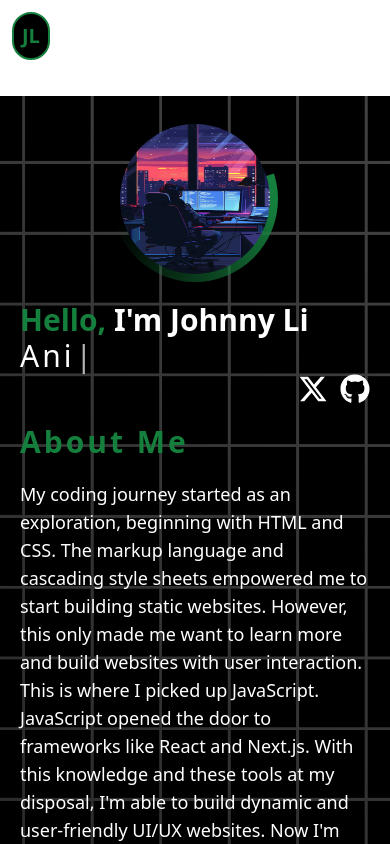
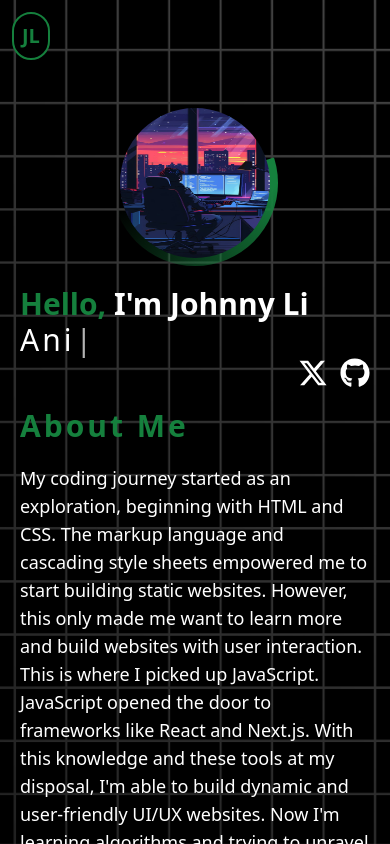
Before and after one commit to j0hnnyli/new-portfolio, a Next.js app: page / in a window 390 px wide. Shown: the top 844 px of the page. Built offline with nearby package versions, Linux system fonts and the light colour scheme.

Commit message:
Update : Fixed Background Image UI Problem  (#23)
* fixed deployment image optimization problem

* cleaned up layout file for

* update the x link

* fixed bg  UI problem

```diff
--- a/app/layout.tsx
+++ b/app/layout.tsx
@@ -42,12 +42,12 @@ export default function RootLayout({
         <Image
           src='/gridBG.jpg'
           alt='grid-bg'
-          fill
-          objectFit="cover"
+          width={300}
+          height={300}
           priority
-          className=" brightness-50"
+          className="brightness-50 h-full w-full fixed object-cover"
         />
-        <main className="relative z-30 max-w-[1500px] md:w-[90%] lg:w-[80%] mx-auto mt-24 md:mt-0">
+        <main className="relative z-30 max-w-[1500px] md:w-[90%] lg:w-[80%] mx-auto pt-20 md:pt-0">
           {children}
         </main>
 
```
